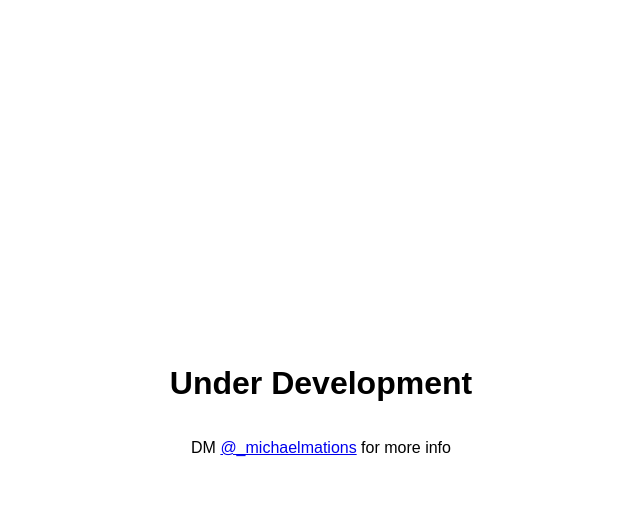
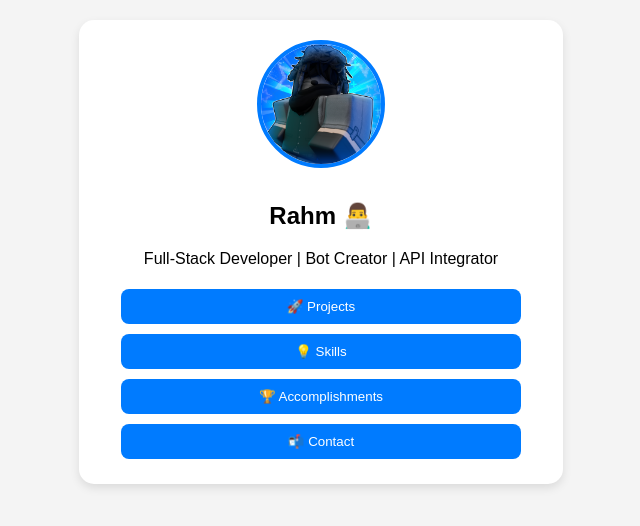
Before and after one commit to MichaelMations/portfolio, a plain HTML site: page index.html in a window 1280 px wide. Shown: the whole page, without its empty margins (319-959 px from the left). Drawn offline with Linux system fonts and the light colour scheme.

Commit message:
1st version of portfolio

```diff
--- a/index.html
+++ b/index.html
@@ -3,21 +3,91 @@
 <head>
     <meta charset="UTF-8">
     <meta name="viewport" content="width=device-width, initial-scale=1.0">
-    <title>Under Development</title>
+    <title>Rahm's Portfolio</title>
     <style>
         body {
+            font-family: Arial, sans-serif;
+            margin: 0;
+            padding: 20px;
+            background-color: #f4f4f4;
             display: flex;
             flex-direction: column;
-            justify-content: center;
             align-items: center;
-            height: 100vh;
-            font-family: Arial, sans-serif;
+        }
+        .container {
+            background: white;
+            padding: 20px;
+            border-radius: 15px;
+            box-shadow: 0px 4px 10px rgba(0, 0, 0, 0.1);
+            max-width: 450px;
             text-align: center;
         }
+        .profile-pic {
+            width: 120px;
+            height: 120px;
+            border-radius: 50%;
+            object-fit: cover;
+            margin-bottom: 10px;
+            border: 4px solid #007bff;
+        }
+        button {
+            background: #007bff;
+            color: white;
+            border: none;
+            padding: 10px;
+            border-radius: 8px;
+            cursor: pointer;
+            margin: 5px;
+            width: 90%;
+        }
+        .content {
+            display: none;
+            margin-top: 10px;
+            background: #eef3ff;
+            padding: 10px;
+            border-radius: 8px;
+        }
     </style>
+    <script>
+        function toggleContent(id) {
+            var content = document.getElementById(id);
+            content.style.display = content.style.display === 'block' ? 'none' : 'block';
+        }
+    </script>
 </head>
 <body>
-    <h1>Under Development</h1>
-    <p>DM <a href="https://discord.com/users/712381962341449769" target="_blank">@_michaelmations</a> for more info</p>
+    <div class="container">
+        <img src="profile.png" alt="Rahm's Profile Picture" class="profile-pic">
+        <h2>Rahm 👨‍💻</h2>
+        <p>Full-Stack Developer | Bot Creator | API Integrator</p>
+
+        <button onclick="toggleContent('projects')">🚀 Projects</button>
+        <div id="projects" class="content">
+            <p>✈️ <strong>SWISS Crew Bot</strong> – Flight tracking for 800+ members</p>
+            <p>📜 <strong>WSBooking</strong> – Automated flight booking system</p>
+            <p>📈 <strong>TradeMate</strong> – Stock tracking and trading insights</p>
+            <p>... And more!</p>
+        </div>
+
+        <button onclick="toggleContent('skills')">💡 Skills</button>
+        <div id="skills" class="content">
+            <p>⚡ Discord Bot Dev (Discord.js, MongoDB)</p>
+            <p>🌐 Full-Stack (JavaScript, Node.js, APIs)</p>
+            <p>🛠️ Automation & API Integration</p>
+        </div>
+
+        <button onclick="toggleContent('accomplishments')">🏆 Accomplishments</button>
+        <div id="accomplishments" class="content">
+            <p>🚀 Built advanced API integrations</p>
+            <p>🐛 Fixed a major DB bug causing duplicate flight logs</p>
+        </div>
+
+        <button onclick="toggleContent('contact')">📬 Contact</button>
+        <div id="contact" class="content">
+            <p>📧 Email: <a href="mailto:rahm@smbotcreation.com">rahm@smbotcreation.com</a></p>
+            <p><img src="discord-logo.png" alt="Discord Icon" style="width: 16px; height: 16px;"> Discord: <a href="https://discord.com/users/712381962341449769" style="color: #0000EE; text-decoration: underline;">MichaelMations</a></p>
+            <p><img src="discord-logo.png" alt="Discord Icon" style="width: 16px; height: 16px;"> Discord Server: <a href="https://discord.gg/RfD8sDxF99">SM Bot Creation</a></p>
+        </div>
+    </div>
 </body>
 </html>
```
Also changed, not shown: @michaelmations.png (added), discord-logo.png (added), profile.png (added).
